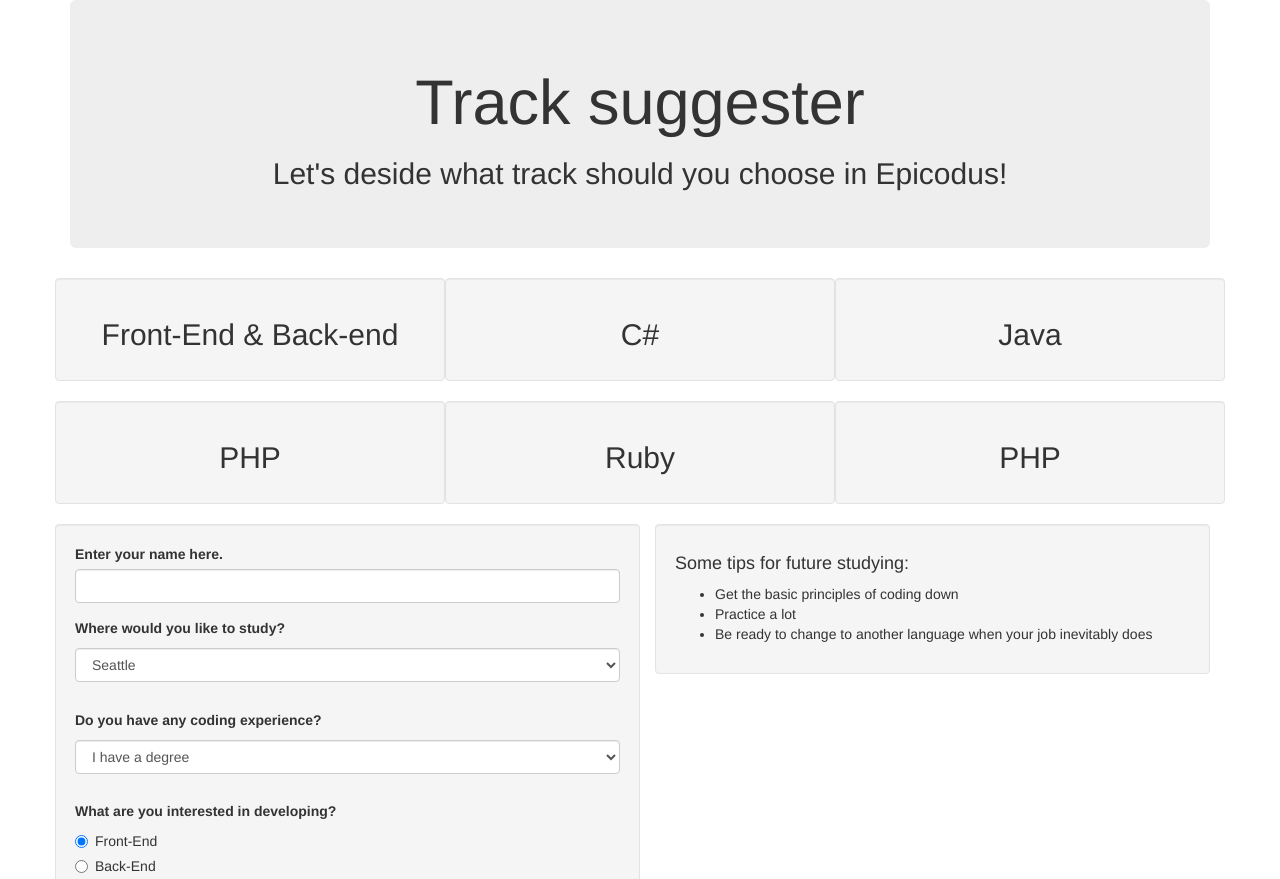
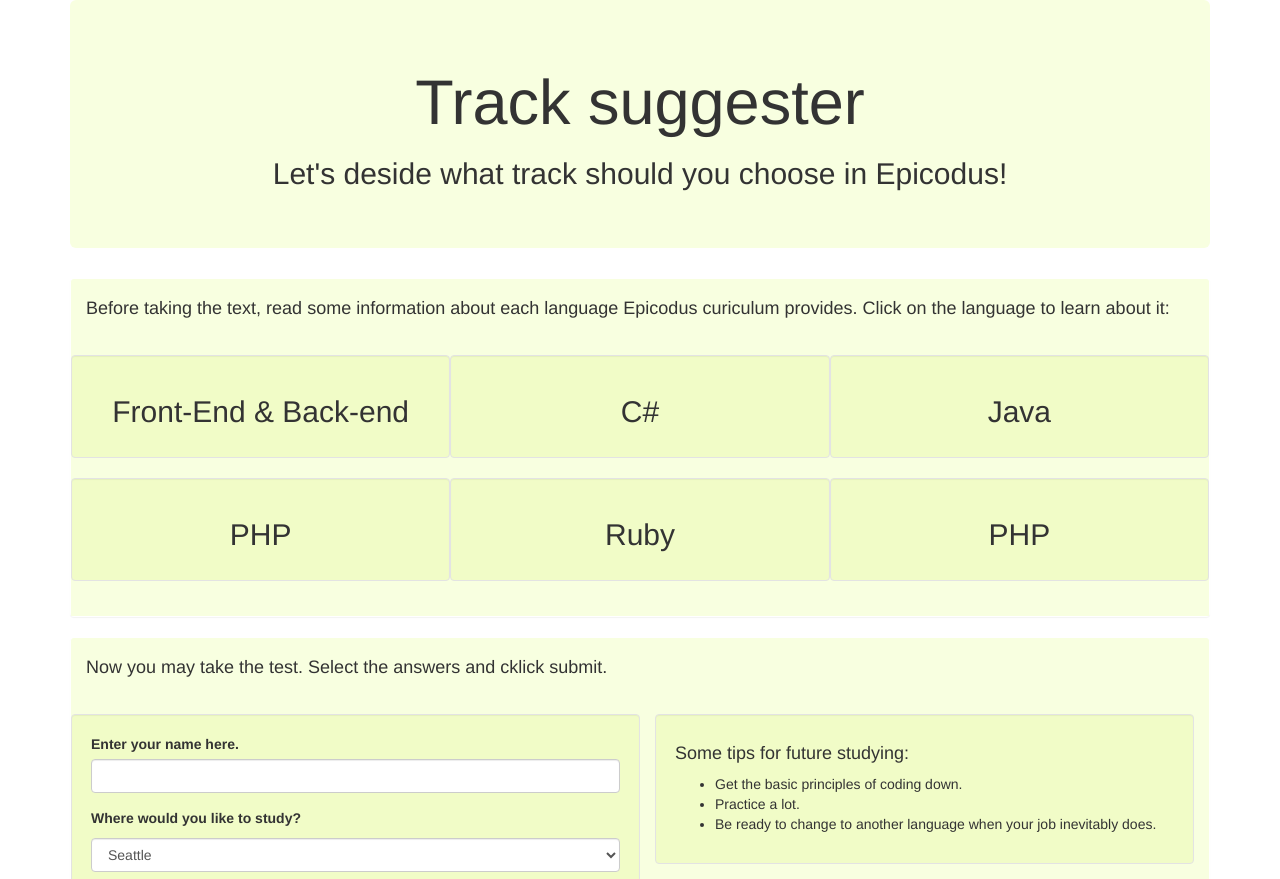
Before and after one commit to owysocky/track-suggester, a plain HTML site: page index.html in a window 1280 px wide. Shown: the top 879 px of the page. Drawn offline with Linux system fonts and the light colour scheme.

Commit message:
add panels

```diff
--- a/css/styles.css
+++ b/css/styles.css
@@ -1,5 +1,15 @@
 .jumbotron {
   text-align: center;
+  background-color: #f8ffe0;
+}
+.panel-heading {
+  background-color: #f8ffe0;
+}
+.panel-body {
+  background-color: #f8ffe0;
+}
+.well{
+background-color: #f1fcc7;
 }
 
 h2 {
--- a/index.html
+++ b/index.html
@@ -13,6 +13,12 @@
         <h1>Track suggester</h1>
         <h2>Let's deside what track should you choose in Epicodus!</h2>
       </div>
+
+      <div class="panel">
+        <div class="panel-heading">
+          <h4>Before taking the text, read some information about each language Epicodus curiculum provides. Click on the language to learn about it:</h4>
+        </div>
+        <div class="panel-body">
           <div class="hiddenP">
             <div class="row frame row-eq-height">
               <div class="col-xs-4 well pFrontEnd">
@@ -57,8 +63,15 @@
                </div>
             </div>
           </div>
+        </div>
+      </div>
 
 <!-- FORM -->
+      <div class="panel">
+        <div class="panel-heading">
+          <h4>Now you may take the test. Select the answers and cklick submit.</h4>
+        </div>
+        <div class="panel-body">
           <div class="row frame row-eq-height">
             <div class="well col-xs-6">
               <form id="formOne">
@@ -131,9 +144,9 @@
               <div class="well">
                 <h4>Some tips for future studying:</h4>
                 <ul>
-              <li>Get the basic principles of coding down</li>
-              <li>Practice a lot</li>
-              <li>Be ready to change to another language when your job inevitably does</li>
+                  <li>Get the basic principles of coding down.</li>
+                  <li>Practice a lot.</li>
+                  <li>Be ready to change to another language when your job inevitably does.</li>
                 </ul>
               </div>
               <div class="well" id="result">
@@ -180,16 +193,11 @@
                   </div>
                 </div>
               </div>
-
-
+            </div>
+          </div>
         </div>
       </div>
 
-
-
-
     </div>
-
-
   </body>
 </html>
```
Lines whose indentation alone changed are shown as unchanged.
